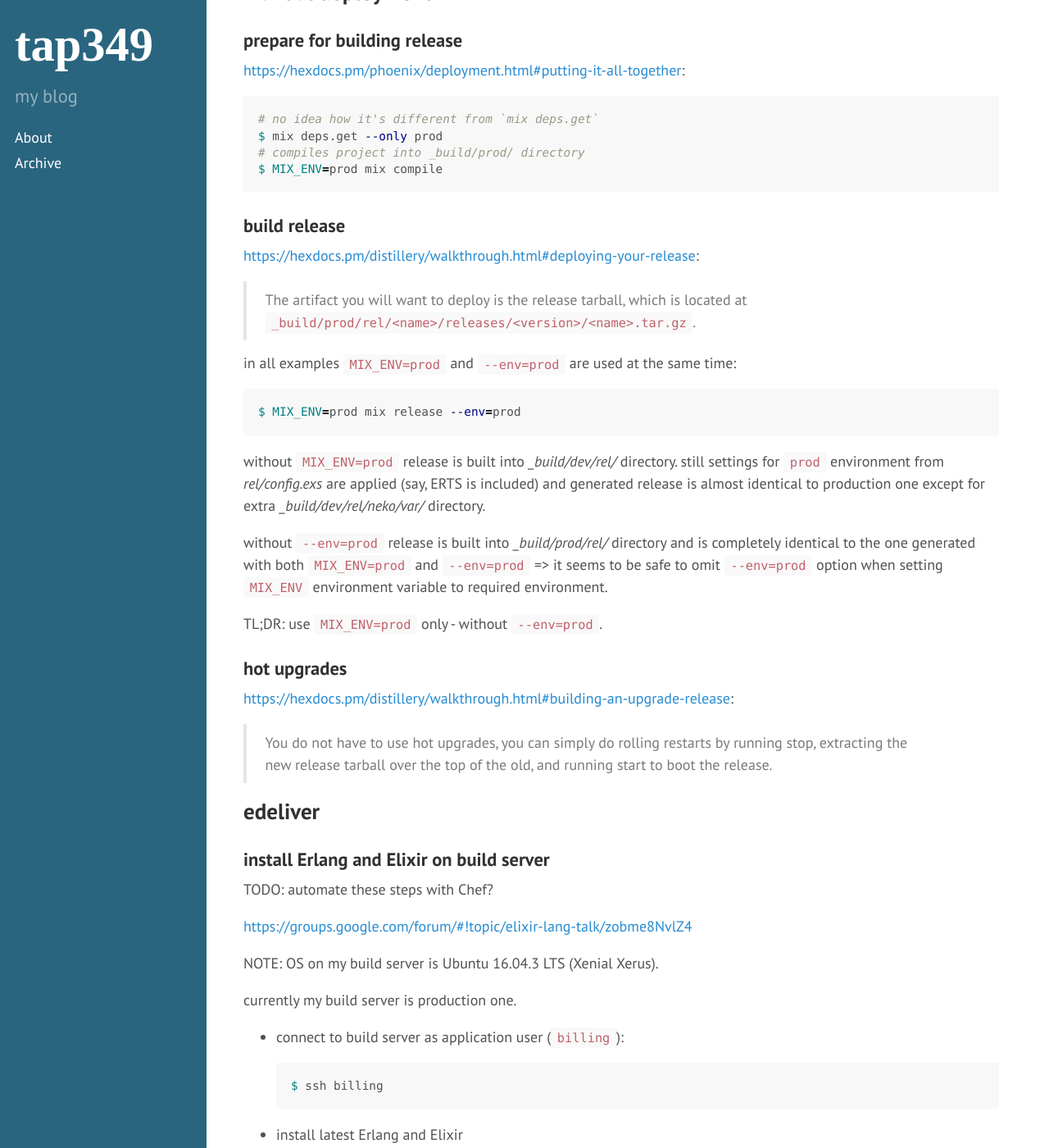
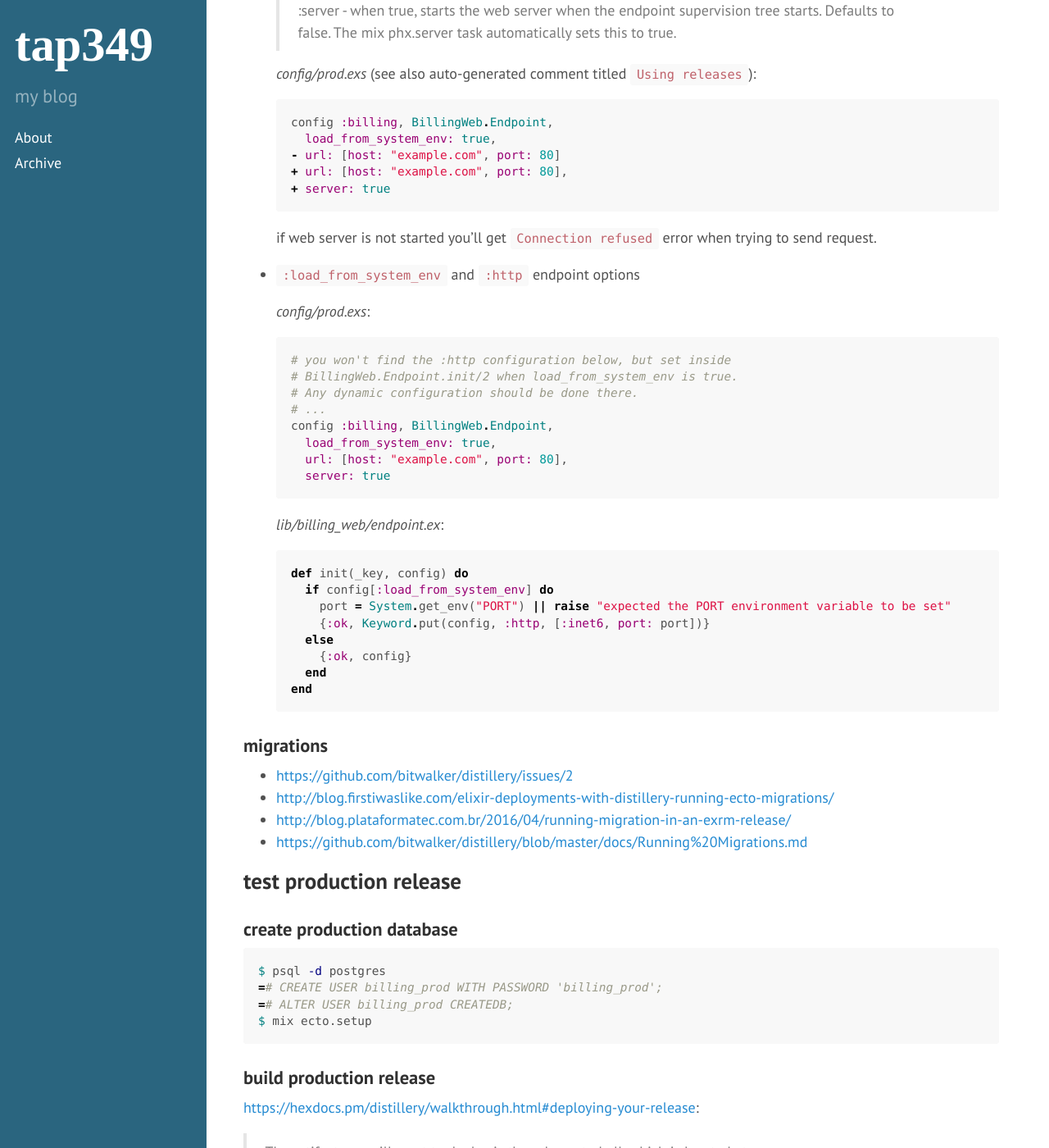
Before and after one commit to tap349/tap349.github.io, a Jekyll site: the page built from _posts/2017-08-02-elixir-deployment.md, in a window 1280 px wide and 1400 px high, scrolled down 2716 px. Shown: the whole window at 82% size. Built offline with Jekyll 4.4.1, drawn with Linux system fonts in a browser that asks for light colours; some of the changed text lies outside the part shown.

Commit message:
update 2017-08-05_08:51:15

````diff
--- a/_posts/2017-08-02-elixir-deployment.md
+++ b/_posts/2017-08-02-elixir-deployment.md
@@ -85,48 +85,104 @@
 
 ### web server
 
-- <https://elixirforum.com/t/how-can-i-see-what-port-a-phoenix-app-in-production-is-actually-trying-to-use/5160/10>
+get information about `BillingWeb.Endpoint` process in production machine:
 
-<https://hexdocs.pm/phoenix/Phoenix.Endpoint.html>:
-
-> Runtime configuration
->
-> :server - when true, starts the web server when the endpoint supervision tree
-> starts. Defaults to false. The mix phx.server task automatically sets this to true.
-
-_config/prod.exs_:
-
-```elixir
-config :billing, BillingWeb.Endpoint,
-  load_from_system_env: true,
-- url: [host: "example.com", port: 80]
-+ url: [host: "example.com", port: 80],
-+ server: true
+```
+$ bin/billing remote_console
+iex(billing@127.0.0.1)1> :sys.get_state BillingWeb.Endpoint.Server
 ```
 
-also see auto-generated comment `Using releases` in _config/prod.exs_.
+- `:server` endpoint option
 
-if web server is not started you'll get `Connection refused` error.
+  - <https://hexdocs.pm/phoenix/Phoenix.Endpoint.html>
+  - <https://elixirforum.com/t/how-can-i-see-what-port-a-phoenix-app-in-production-is-actually-trying-to-use/5160/10>
 
-## manual deployment
+  > Runtime configuration
+  >
+  > :server - when true, starts the web server when the endpoint supervision tree
+  > starts. Defaults to false. The mix phx.server task automatically sets this to true.
 
-### prepare for building release
+  _config/prod.exs_ (see also auto-generated comment titled `Using releases`):
+
+  ```elixir
+  config :billing, BillingWeb.Endpoint,
+    load_from_system_env: true,
+  - url: [host: "example.com", port: 80]
+  + url: [host: "example.com", port: 80],
+  + server: true
+  ```
+
+  if web server is not started you'll get `Connection refused` error
+  when trying to send request.
+
+- `:load_from_system_env` and `:http` endpoint options
+
+  _config/prod.exs_:
+
+  ```elixir
+  # you won't find the :http configuration below, but set inside
+  # BillingWeb.Endpoint.init/2 when load_from_system_env is true.
+  # Any dynamic configuration should be done there.
+  # ...
+  config :billing, BillingWeb.Endpoint,
+    load_from_system_env: true,
+    url: [host: "example.com", port: 80],
+    server: true
+  ```
+
+  _lib/billing_web/endpoint.ex_:
+
+  ```elixir
+  def init(_key, config) do
+    if config[:load_from_system_env] do
+      port = System.get_env("PORT") || raise "expected the PORT environment variable to be set"
+      {:ok, Keyword.put(config, :http, [:inet6, port: port])}
+    else
+      {:ok, config}
+    end
+  end
+  ```
+
+### migrations
+
+- <https://github.com/bitwalker/distillery/issues/2>
+- <http://blog.firstiwaslike.com/elixir-deployments-with-distillery-running-ecto-migrations/>
+- <http://blog.plataformatec.com.br/2016/04/running-migration-in-an-exrm-release/>
+- <https://github.com/bitwalker/distillery/blob/master/docs/Running%20Migrations.md>
+
+## test production release
+
+### create production database
+
+```sh
+$ psql -d postgres
+=# CREATE USER billing_prod WITH PASSWORD 'billing_prod';
+=# ALTER USER billing_prod CREATEDB;
+$ mix ecto.setup
+```
+
+### build production release
+
+<https://hexdocs.pm/distillery/walkthrough.html#deploying-your-release>:
+
+> The artifact you will want to deploy is the release tarball, which is
+> located at `_build/prod/rel/<name>/releases/<version>/<name>.tar.gz`.
 
 <https://hexdocs.pm/phoenix/deployment.html#putting-it-all-together>:
 
 ```sh
 # no idea how it's different from `mix deps.get`
 $ mix deps.get --only prod
-# compiles project into _build/prod/ directory
+# compiles project into _build/prod/lib/ directory
 $ MIX_ENV=prod mix compile
+# builds release in _build/prod/rel/ directory
+$ MIX_ENV=prod mix release
 ```
 
-### build release
+NOTE: it's necessary to specify `MIX_ENV=prod` for both `compile` and `release`
+      tasks to set working directory to _\_build/prod/_.
 
-<https://hexdocs.pm/distillery/walkthrough.html#deploying-your-release>:
-
-> The artifact you will want to deploy is the release tarball, which is
-> located at `_build/prod/rel/<name>/releases/<version>/<name>.tar.gz`.
+#### about `MIX_ENV=prod` and `--env=prod`
 
 in all examples `MIX_ENV=prod` and `--env=prod` are used at the same time:
 
@@ -146,17 +202,29 @@
 
 TL;DR: use `MIX_ENV=prod` only - without `--env=prod`.
 
-### hot upgrades
+### link _prod.secret.exs_
 
-<https://hexdocs.pm/distillery/walkthrough.html#building-an-upgrade-release>:
+```sh
+$ sudo ln -s $PWD/config/prod.secret.exs /var/prod.secret.exs
+```
 
-> You do not have to use hot upgrades, you can simply do rolling restarts by
-> running stop, extracting the new release tarball over the top of the old,
-> and running start to boot the release.
+### run production release
 
-## edeliver
+```sh
+$ PORT=4000 _build/prod/rel/billing/bin/billing console
+```
 
-### install Erlang and Elixir on build server
+in another terminal:
+
+```sh
+$ curl -X POST -d '{"user":{"name":"Jane"}}' -H "Content-Type: application/json" http://localhost:4000/v1/users
+```
+
+## deployment
+
+### edeliver
+
+#### install Erlang and Elixir on build server
 
 TODO: automate these steps with Chef?
 
@@ -191,6 +259,26 @@
   $ sudo apt-get install build-essential
   ```
 
-### build and deploy release
+#### build and deploy release
+
+NOTE: push all changes to github - when building new release on build server
+      edeliver fetches repo from github!!! (just like Capistrano)
 
 <http://blog.plataformatec.com.br/2016/06/deploying-elixir-applications-with-edeliver/>
+
+## manage application in production
+
+```sh
+$ bin/billing console
+$ bin/billing start
+$ bin/billing stop
+$ bin/billing remote_console
+```
+
+## about hot upgrades
+
+<https://hexdocs.pm/distillery/walkthrough.html#building-an-upgrade-release>:
+
+> You do not have to use hot upgrades, you can simply do rolling restarts by
+> running stop, extracting the new release tarball over the top of the old,
+> and running start to boot the release.
````
Also changed, not shown: other parts of _posts/2017-08-02-elixir-deployment.md (+1 -1 lines).
